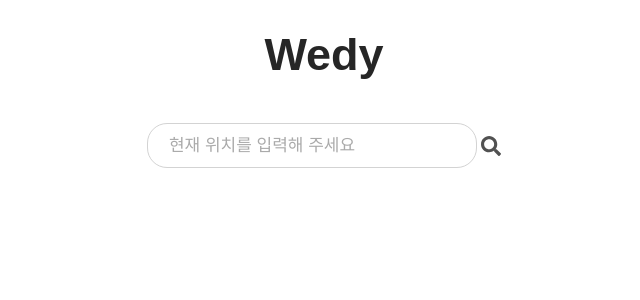
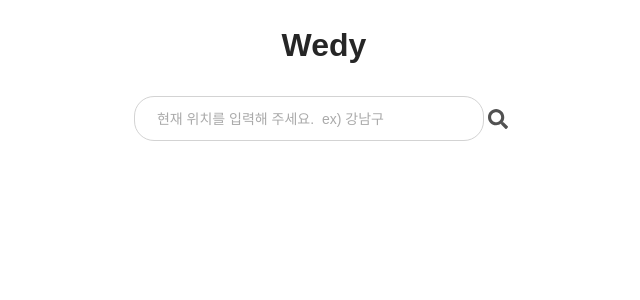
Before and after one commit to Lela12/wedy, a React (Create React App) app: page / in a window 1280 px wide. Shown: the top 300 px of the page, without its empty margins (316-956 px from the left). Built offline with nearby package versions, Linux system fonts and the light colour scheme; no server answers.

Commit message:
Fix: 전체적인 UI 코드 수정

```diff
--- a/src/App.tsx
+++ b/src/App.tsx
@@ -47,9 +47,9 @@ const Container = styled.div`
   justify-content: center;
 `;
 
-const Title = styled.h1`
+const Title = styled.h4`
   margin-top: 20px;
-  font-size: 45px;
+  font-size: 32px;
   font-weight: 600;
 `;
 
--- a/src/components/Clothes.tsx
+++ b/src/components/Clothes.tsx
@@ -34,12 +34,11 @@ const Clothes: FC<WeatherProps> = ({ data }) => {
       return '자켓, 가디건, 야상, 스타킹, 청바지, 면바지';
     }
     if (beginWinter) {
-      return '자켓, 트렌치 코트, 야상, 니트, 청바지, 스타킹';
+      return '자켓, 트렌치 코트, 니트, 청바지, 스타킹';
     }
     if (earlyWinter) {
       return '코트, 가죽자켓, 히트텍, 니트, 레깅스';
     }
-
     return '패딩, 두꺼운 코트, 목도리, 기모제품';
   };
 
@@ -56,10 +55,10 @@ const Clothes: FC<WeatherProps> = ({ data }) => {
 export default Clothes;
 
 const ClothesWrap = styled.div`
-  margin-top: 60px;
+  margin-top: 30px;
   height: 300px;
   padding: 20px;
-  border: 0.1px solid lightgray;
+  border: 1px solid lightgray;
 `;
 
 const ClothesDes = styled.section`
@@ -72,13 +71,13 @@ const ClothesDes = styled.section`
   line-height: 35px;
 `;
 
-const Title = styled.h3`
-  font-size: 26px;
+const Title = styled.h4`
+  font-size: 23px;
   font-weight: 800;
   color: gray;
 `;
 
 const ClothesRecomend = styled.h5`
-  font-size: 22px;
+  font-size: 17px;
   font-weight: 700;
 `;
--- a/src/components/Search.tsx
+++ b/src/components/Search.tsx
@@ -29,7 +29,7 @@ const Search = () => {
         <SearchBox>
           <input
             type="text"
-            placeholder="현재 위치를 입력해 주세요"
+            placeholder="현재 위치를 입력해 주세요.  ex) 강남구"
             value={cityName}
             onChange={handleCityName}
           />
@@ -49,7 +49,7 @@ const Container = styled.div`
   align-items: center;
   justify-content: center;
   margin-top: 10px;
-  margin-bottom: 50px;
+  margin-bottom: 20px;
 `;
 
 const SearchWrap = styled.form`
@@ -66,10 +66,9 @@ const SearchBox = styled.div`
   input {
     border: 1px solid lightgray;
     background-color: transparent;
-    font-size: 17px;
     line-height: 1;
     color: #111;
-    width: 330px;
+    width: 350px;
     height: 45px;
     padding: 5px;
     border-radius: 20px;
--- a/src/components/Weather.tsx
+++ b/src/components/Weather.tsx
@@ -47,7 +47,7 @@ const WeatherWrap = styled.section`
   flex-direction: column;
   list-style: none;
   margin: auto;
-  line-height: 50px;
+  line-height: 30px;
   padding: 30px;
 `;
 
@@ -59,7 +59,7 @@ const WeatherTemp = styled.div`
 `;
 
 const CityName = styled.h4`
-  font-size: 40px;
+  font-size: 25px;
 `;
 
 const WeatherIcon = styled.span`
@@ -73,7 +73,7 @@ const WeatherIcon = styled.span`
 
 const Temper = styled.h2`
   font-size: 50px;
-  margin-bottom: 1px;
+  margin-bottom: 20px;
 `;
 
 const TempIcon = styled.div`
--- a/src/styles/global.ts
+++ b/src/styles/global.ts
@@ -6,14 +6,14 @@ const GlobalStyle = createGlobalStyle`
     box-sizing: border-box;
     font-family: 'Montserrat',sans-serif;
     font-family: 'Noto Sans KR', sans-serif;
-    margin: 0;
-    padding: 0;
   }
 
   html, body {
+    margin: 0;
+    padding: 0;
     width: 100%;
     height: 100%;
-    font-size: 12px;
+    font-size: 14px;
     background: #F9F9F9;
   }
 
@@ -22,6 +22,7 @@ const GlobalStyle = createGlobalStyle`
     max-width: 800px;
     height: 100%;
     background: #fff;
+    position: relative;
     overflow-x: hidden;
   }
 
```
